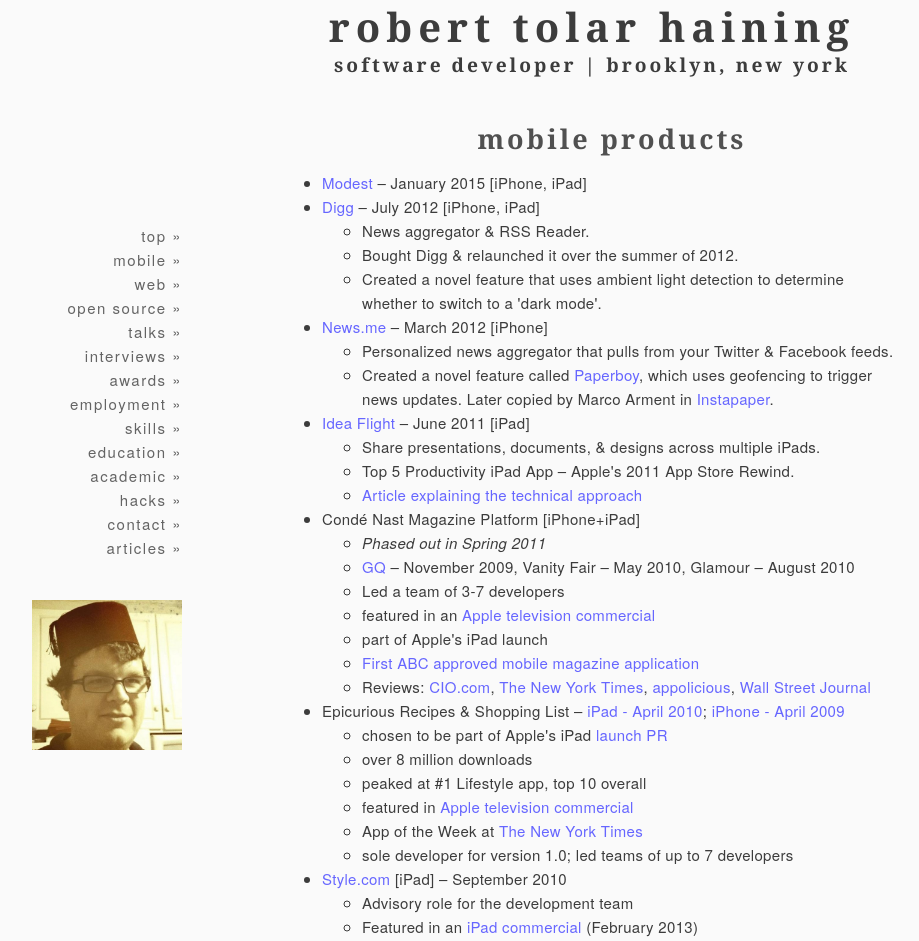
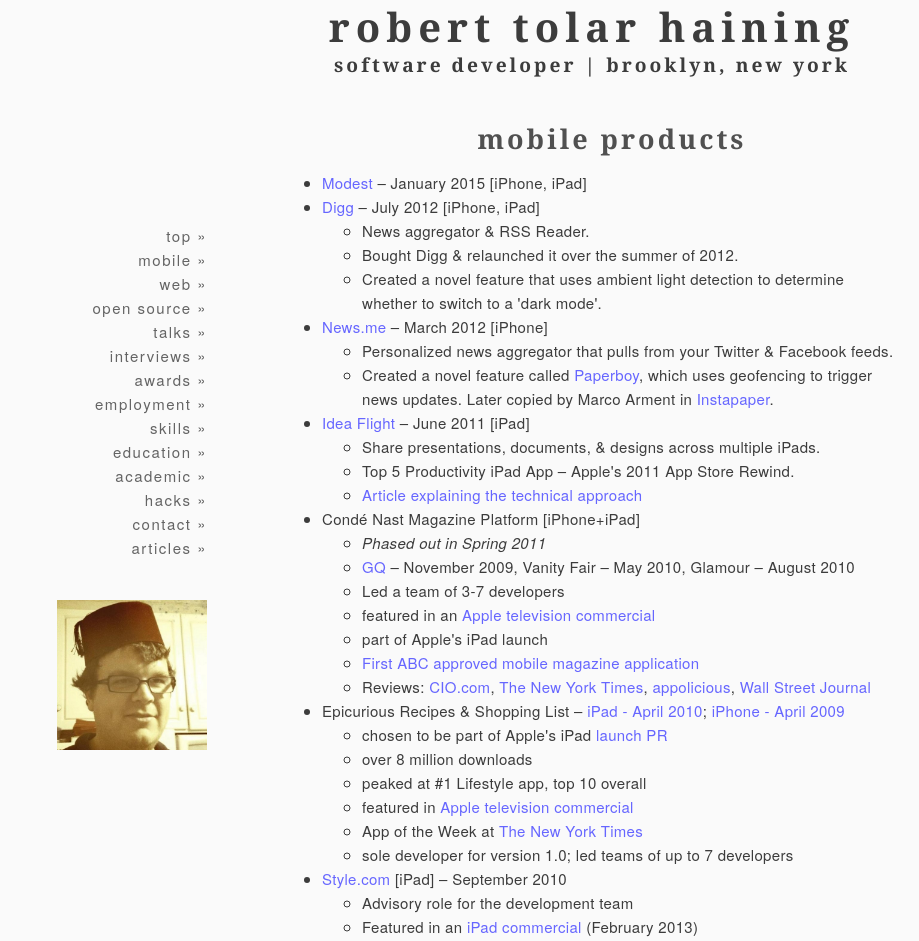
Before and after one commit to rhaining/rhaining.github.io, a PHP site: page / in a window 1280 px wide. Shown: the part 25-966 px from the top of the page, without its empty margins (48-967 px from the left). Run offline with PHP 8.4, Linux system fonts and the light colour scheme.

Commit message:
Update style.css

```diff
--- a/style.css
+++ b/style.css
@@ -108,13 +108,13 @@ and (max-width : 500px) {
   position: fixed;
   bottom: 25px;
   left: 80px;
-  width: 150px;
+  width: 175px;
 }
 #leftbar a{
   color: rgb(100,100,100);
 }
 #leftbar a:hover{
-  font-size: 1.1em;
+  font-size: 1.05em;
 }
 #content #leftbar .leftbarline{
   text-align: right;
```
